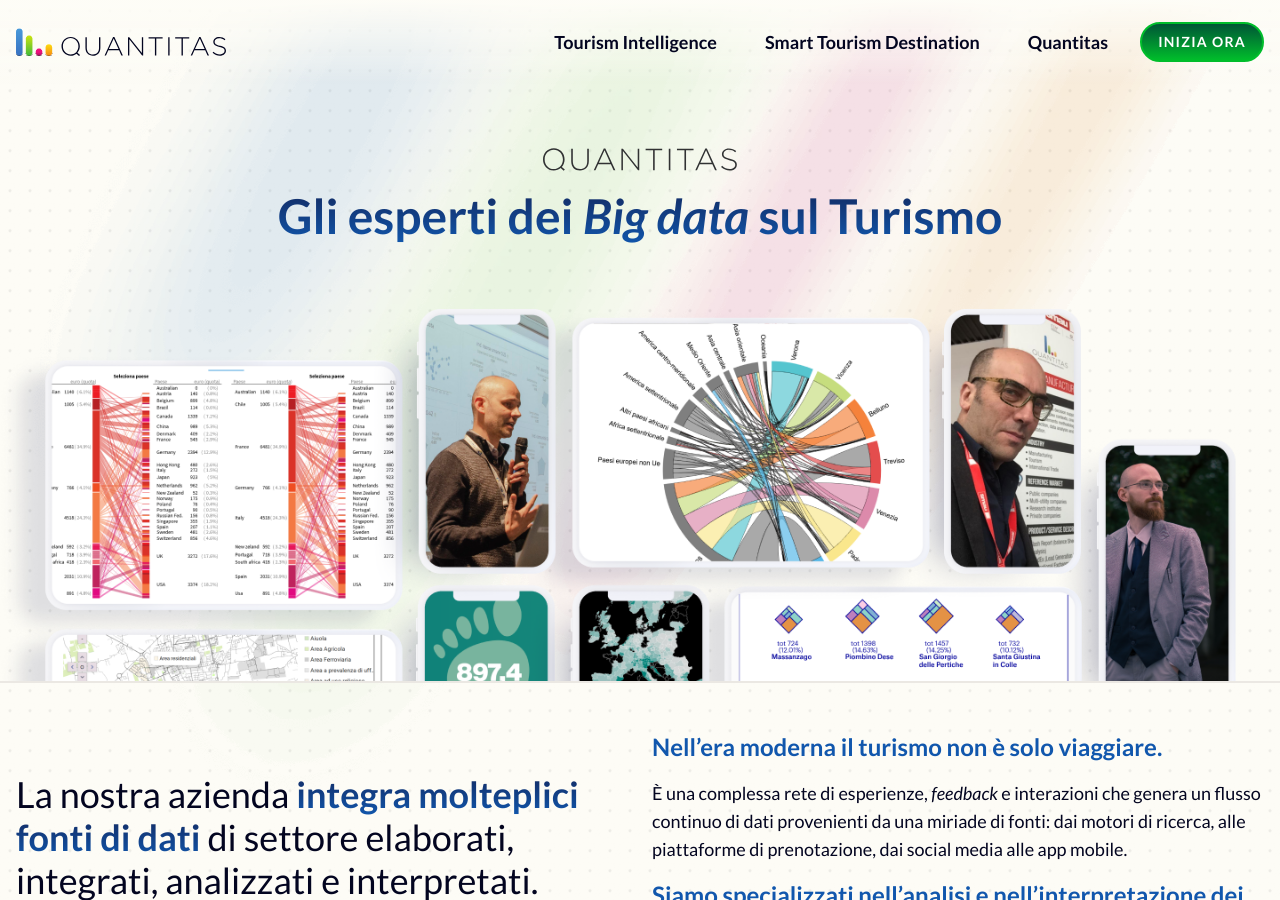
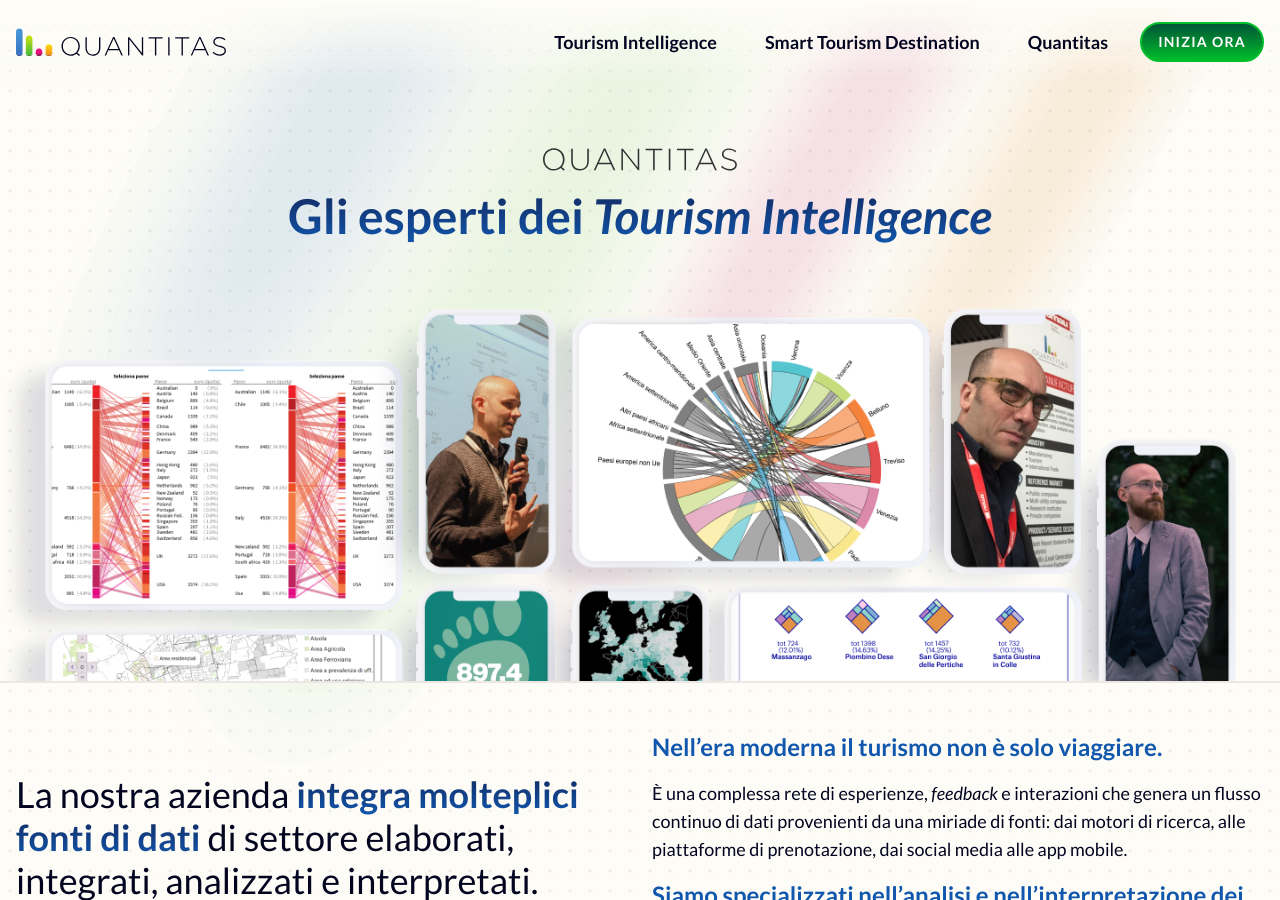
Before and after one commit to Quantitas-srl-org/tourism_promo, a Jekyll site: the page built from quantitas.markdown, in a window 1280 px wide and 900 px high. Built offline with Jekyll 4.4.1, drawn with Linux system fonts in a browser that asks for light colours; some web fonts are replaced.

Commit message:
Update quantitas.markdown

```diff
--- a/quantitas.markdown
+++ b/quantitas.markdown
@@ -3,7 +3,7 @@
 title: Quantitas S.R.L. chi siamo
 meta_description: Il nostro team di esperti supporta le DMO, le DMC e gli Enti Locali nell’integrazione efficace dei dati provenienti da molteplici fonti dati (Data Provider)
 #TESTI
-page-title: Gli esperti dei <em>Big data</em> sul Turismo
+page-title: Gli esperti dei <em>Tourism Intelligence</em>
 content-h2: La nostra azienda <strong class="text-gradient !inline">integra molteplici fonti di dati</strong> di settore elaborati, integrati, analizzati e interpretati.
 content-h3: <strong class="text-gradient !inline">Creiamo narrazioni dinamiche</strong> dall’alto impatto visivo
 content-strong-1: Nell’era moderna il turismo non è solo viaggiare.
```
